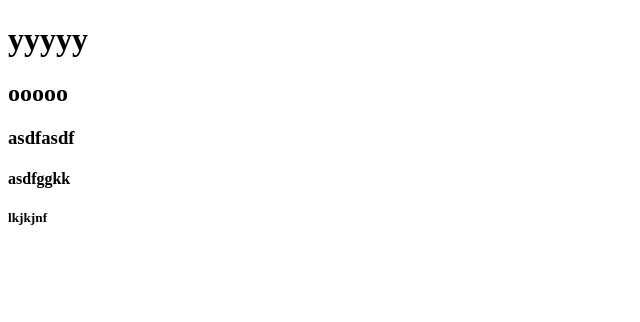
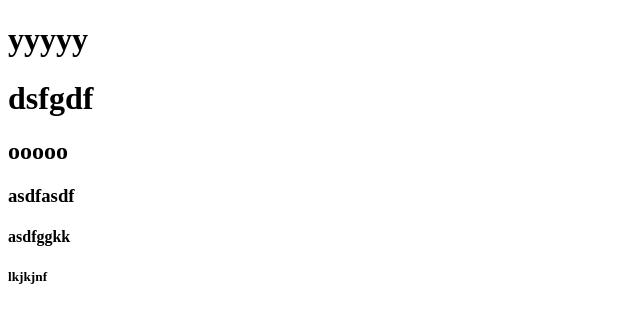
Before and after one commit to LeoAC0/hello-world-typescript_actions, a website: page index.html in a window 1280 px wide. Shown: the whole page, without its empty margins (0-640 px from the left). Drawn offline with Linux system fonts and the light colour scheme.

Commit message:
asdfgasdf

```diff
--- a/index.html
+++ b/index.html
@@ -7,7 +7,7 @@
 </head>
 <body>
     <h1>yyyyy</h1>
-
+    <h1>dsfgdf</h1>
     <h2>ooooo</h2>
 
     <h3>asdfasdf</h3>
```
Also changed, not shown: .github/workflows/pr_merge_hotfixToNext.yaml.
